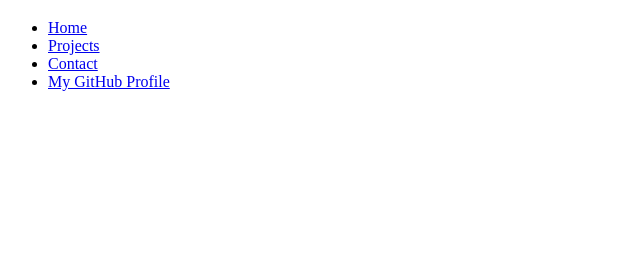
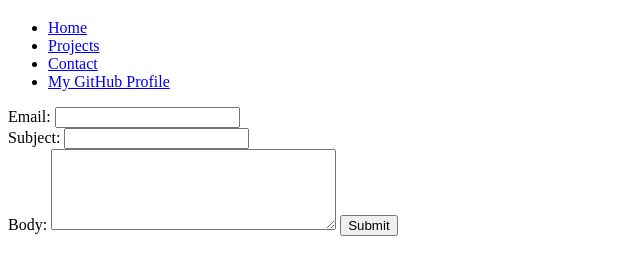
Before and after one commit to d25molina/portfolio, a plain HTML site: page contact/index.html in a window 1280 px wide. Shown: the part 61-336 px from the top of the page, without its empty margins (0-640 px from the left). Drawn offline with Linux system fonts and the light colour scheme.

Commit message:
Contact fields

```diff
--- a/contact/index.html
+++ b/contact/index.html
@@ -11,8 +11,23 @@
     <li><a href="..\index.html">Home</a></li>
     <li><a href="..\projects\index.html">Projects</a></li>
     <li><a href="index.html">Contact</a></li>
-    <li><a href="https://github.com/d25molina">My GitHub Profile</a></li>
+    <li><a href="https://github.com/d25molina" target="_blank">My GitHub Profile</a></li>
   </ul>
 </nav>
+<form action="mailto:d2molina@ucsd.edu" method="post" enctype="text/plain">
+    <div class="form-example">
+    <label for="email">Email: </label>
+    <input type="email" name="email" id="email" required />
+  </div>
+  <div class="form-example">
+    <label for="subject">Subject: </label>
+    <input type="text" name="subject" id="subject" required />
+  </div>
+  <label for="body">Body:</label>
+
+<textarea id="body" name="body" rows="5" cols="33">
+</textarea>
+<button name="button">Submit</button>
+</form>
 </body>
 </html>
```
Also changed, not shown: index.html (+1 -1 lines).
